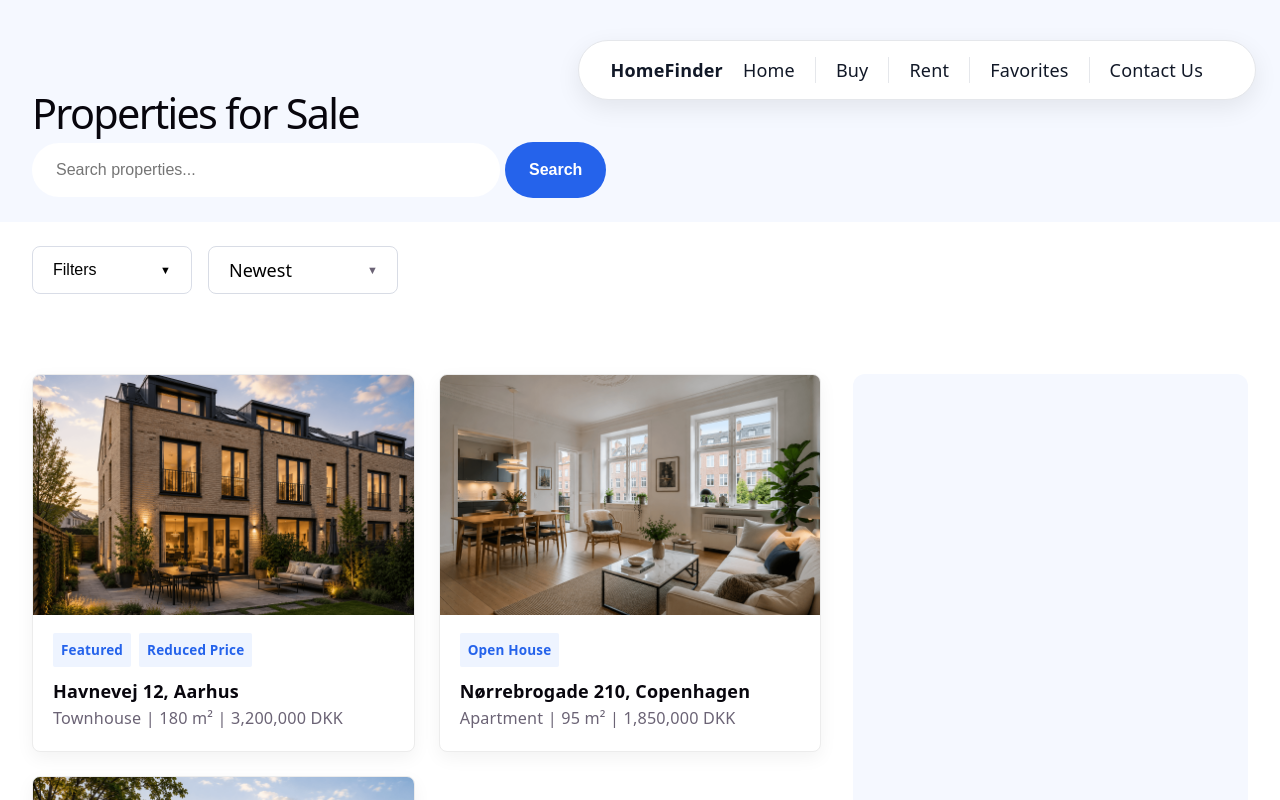
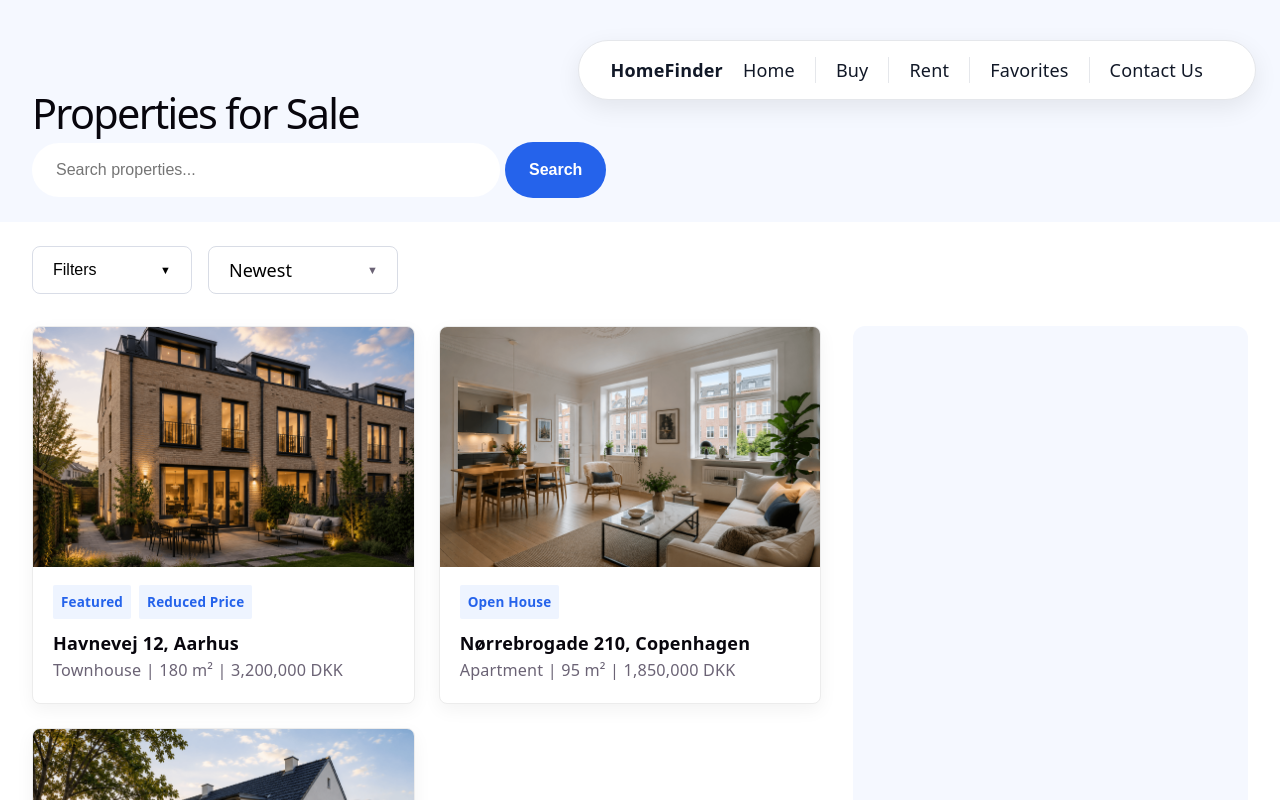
Before and after one commit to yasi-ayazi/home-finder, a React (Vite) app: page /buy in a window 1280 px wide. Shown: the top 800 px of the page. Built offline with nearby package versions, Linux system fonts and the light colour scheme.

Commit message:
refactor: wrap main content in buy page with a container for better structure

```diff
--- a/src/pages/Buy.css
+++ b/src/pages/Buy.css
@@ -32,6 +32,12 @@
 
 .buy-page__search {
     width: 100%;
+}
+
+.buy-page__main {
+    width: 100%;
+    max-width: 1280px;
+    margin: 0 auto;
 }
 
 .buy-page__controls {
--- a/src/pages/Buy.tsx
+++ b/src/pages/Buy.tsx
@@ -78,6 +78,7 @@ function Buy() {
         </div>
       </section>
 
+      <div className="buy-page__main">
         <section className="buy-page__controls">
           <PropertyFilters
             isOpen={isFiltersOpen}
@@ -103,6 +104,7 @@ function Buy() {
           <PropertyList properties={sortedProperties} />
           <PropertyMap />
         </section>
+      </div>
 
       <section className="buy-page__pagination">
         {/* Load More / Pagination */}
```
Lines whose indentation alone changed are shown as unchanged.
